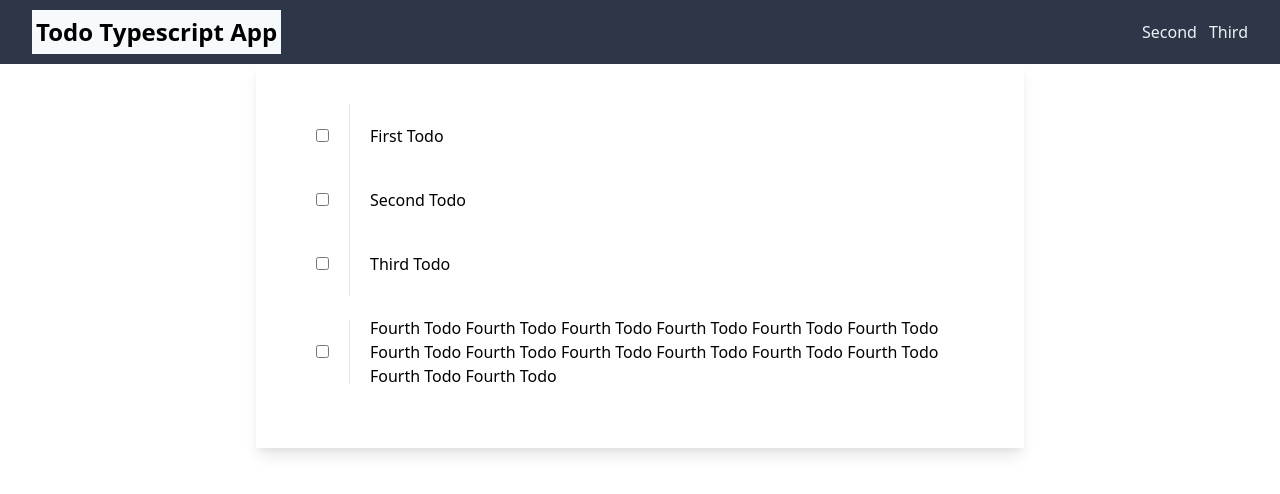
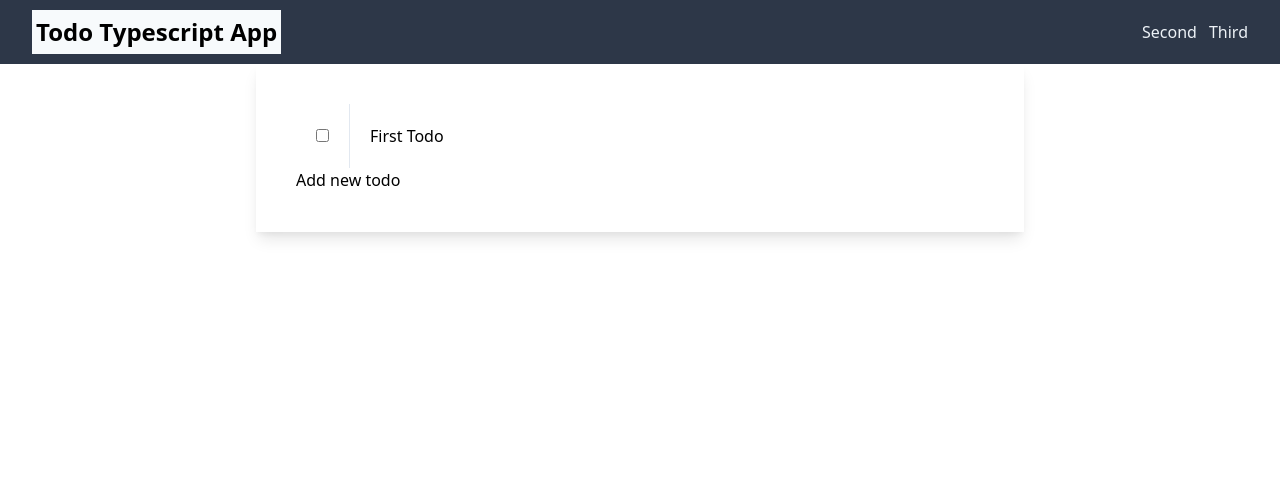
Before and after one commit to Marko351/boilerplate_typescript_react_node_postgres, a React (Create React App) app in the folder client/: page / in a window 1280 px wide. Shown: the top 494 px of the page. Built offline with nearby package versions, Linux system fonts and the light colour scheme.

Commit message:
Add todo and complete todo

```diff
--- a/client/src/components/Todos/TodoItem.tsx
+++ b/client/src/components/Todos/TodoItem.tsx
@@ -4,13 +4,14 @@ interface TodoItemProps {
   text: string;
   isCompleted: boolean;
   id: number;
+  onToggleComplete: (id: number) => void;
 }
 
-export const TodoItem: React.FC<TodoItemProps> = ({ text, isCompleted }) => {
+export const TodoItem: React.FC<TodoItemProps> = ({ text, isCompleted, id, onToggleComplete }: TodoItemProps) => {
   return (
     <div className="flex w-full items-center">
       <div className="p-5 border-r">
-        <input type="checkbox" checked={!!isCompleted} onChange={() => {}} />
+        <input type="checkbox" checked={!!isCompleted} onChange={() => onToggleComplete(id)} />
       </div>
       <div className="p-5">{text}</div>
     </div>
--- a/client/src/components/Todos/Todos.tsx
+++ b/client/src/components/Todos/Todos.tsx
@@ -1,26 +1,52 @@
-import React, { Fragment } from 'react';
-import { connect } from 'react-redux';
+import React, { Fragment, useState } from 'react';
+import { connect, ConnectedProps } from 'react-redux';
 
 import { RootState } from '../../redux/reducers';
-import { ITodo, ITodos } from './ts/interfaces';
+import { ITodo } from './ts/interfaces';
 import { TodoItem } from './TodoItem';
-
-interface TodosProps {
-  todosReducer: ITodos;
-}
-
-const TodosComponent: React.FC<TodosProps> = ({ todosReducer }: TodosProps) => {
-  return (
-    <Fragment>
-      {todosReducer.todos.map((todo: ITodo) => {
-        return <TodoItem key={todo.id} text={todo.text} isCompleted={todo.isCompleted} id={todo.id} />;
-      })}
-    </Fragment>
-  );
-};
+import { addNewTodo, toggleComplete } from './redux/todoActions';
 
 const mapStateToProps = (state: RootState) => ({
   todosReducer: state.todosReducer,
 });
 
-export default connect(mapStateToProps, {})(TodosComponent);
+const connector = connect(mapStateToProps, { addNewTodo, toggleComplete });
+
+type PropsFromRedux = ConnectedProps<typeof connector>;
+
+type TodosProps = PropsFromRedux;
+
+const TodosComponent: React.FC<TodosProps> = ({ todosReducer, addNewTodo, toggleComplete }: TodosProps) => {
+  const [todo] = useState({
+    id: Math.floor(Math.random() * 100),
+    text: '',
+    isCompleted: false,
+  });
+
+  const onToggleComplete = (id: number) => {
+    toggleComplete(id);
+  };
+
+  const onAddNewTodo = () => {
+    addNewTodo(todo);
+  };
+
+  return (
+    <Fragment>
+      {todosReducer.todos.map((todo: ITodo) => {
+        return (
+          <TodoItem
+            key={todo.id}
+            text={todo.text}
+            isCompleted={todo.isCompleted}
+            id={todo.id}
+            onToggleComplete={onToggleComplete}
+          />
+        );
+      })}
+      <button onClick={onAddNewTodo}>Add new todo</button>
+    </Fragment>
+  );
+};
+
+export default connector(TodosComponent);
--- /dev/null
+++ b/client/src/components/Todos/redux/reduxTypes.ts
@@ -0,0 +1,4 @@
+export const ADD_NEW_TODO = 'ADD_NEW_TODO';
+export const UPDATE_TODO = 'UPDATE_TODO';
+export const COMPLETE_TODO = 'COMPLETE_TODO';
+export const DELETE_TODO = 'DELETE_TODO';
--- a/client/src/components/Todos/redux/todoActions.ts
+++ b/client/src/components/Todos/redux/todoActions.ts
@@ -1,10 +1,19 @@
 import { ITodo } from '../ts/interfaces';
 import { AppThunk } from '../../../redux/reducers';
+import { ADD_NEW_TODO, COMPLETE_TODO } from './reduxTypes';
 
 export const addNewTodo = (data: ITodo): AppThunk<void> => (dispatch) => {
   try {
-    dispatch({ type: 'add_new_todo', payload: data });
+    dispatch({ type: ADD_NEW_TODO, payload: data });
   } catch (err) {
     console.log(err);
   }
 };
+
+export const toggleComplete = (id: number): AppThunk<void> => (dispatch) => {
+  try {
+    dispatch({ type: COMPLETE_TODO, payload: id });
+  } catch (err) {
+    console.log(err);
+  }
+};
--- a/client/src/components/Todos/redux/todosReducer.ts
+++ b/client/src/components/Todos/redux/todosReducer.ts
@@ -1,38 +1,36 @@
-import { ITodo, ITodos } from '../ts/interfaces';
+import { ITodo } from '../ts/interfaces';
 import { TAllReduxTypes } from '../ts/types';
+import { ADD_NEW_TODO, COMPLETE_TODO } from './reduxTypes';
 
-type state = {
+export type TStateTodos = {
   todos: Array<ITodo>;
 };
 
-const initialState = {
+const initialState: TStateTodos = {
   todos: [
     {
       id: 0,
       text: 'First Todo',
       isCompleted: false,
     },
-    {
-      id: 1,
-      text: 'Second Todo',
-      isCompleted: false,
-    },
-    {
-      id: 2,
-      text: 'Third Todo',
-      isCompleted: false,
-    },
-    {
-      id: 3,
-      text:
-        'Fourth Todo Fourth Todo Fourth Todo Fourth Todo Fourth Todo Fourth Todo Fourth Todo Fourth Todo Fourth Todo Fourth Todo Fourth Todo Fourth Todo Fourth Todo Fourth Todo',
-      isCompleted: false,
-    },
   ],
 };
 
-export const todosReducer = (state: state = initialState, action: TAllReduxTypes): ITodos => {
+export const todosReducer = (state = initialState, action: TAllReduxTypes): TStateTodos => {
   switch (action.type) {
+    case ADD_NEW_TODO:
+      return {
+        ...state,
+        todos: [...state.todos, action.payload],
+      };
+    case COMPLETE_TODO:
+      return {
+        ...state,
+        todos: state.todos.map((todo: ITodo) => {
+          if (todo.id === action.payload) todo.isCompleted = !todo.isCompleted;
+          return todo;
+        }),
+      };
     default:
       return state;
   }
```
Also changed, not shown: client/src/components/Todos/ts/types.ts (+17 -3 lines).
